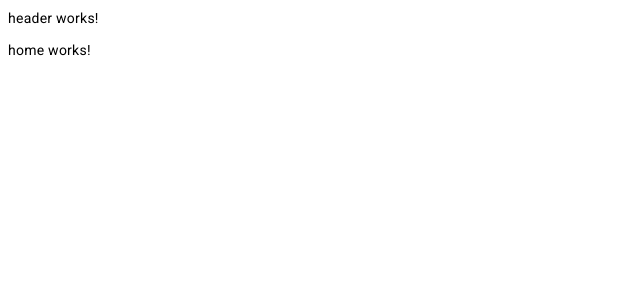
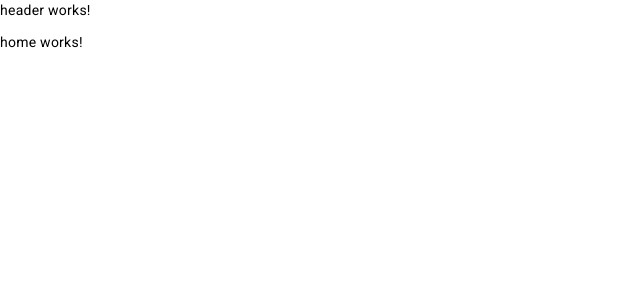
Before and after one commit to AlexWalkerson/xmtest, an Angular app: page / in a window 1280 px wide. Shown: the top 300 px of the page, without its empty margins (0-640 px from the left). Built offline with nearby package versions, Linux system fonts and the light colour scheme.

Commit message:
feat(app): add bootstrap grid

```diff
--- a/package.json
+++ b/package.json
@@ -23,6 +23,7 @@
     "@angular/platform-browser": "^15.2.0",
     "@angular/platform-browser-dynamic": "^15.2.0",
     "@angular/router": "^15.2.0",
+    "bootstrap": "^5.2.3",
     "rxjs": "~7.8.0",
     "tslib": "^2.3.0",
     "zone.js": "~0.12.0"
--- a/src/styles.scss
+++ b/src/styles.scss
@@ -1 +1,5 @@
 /* You can add global styles to this file, and also import other style files */
+@import '~bootstrap/dist/css/bootstrap-grid.min.css';
+
+html, body { height: 100%; }
+body { margin: 0; font-family: Roboto, "Helvetica Neue", sans-serif; }
```
Also changed, not shown: 1 other file (tests, documents, lock files or other folders).
